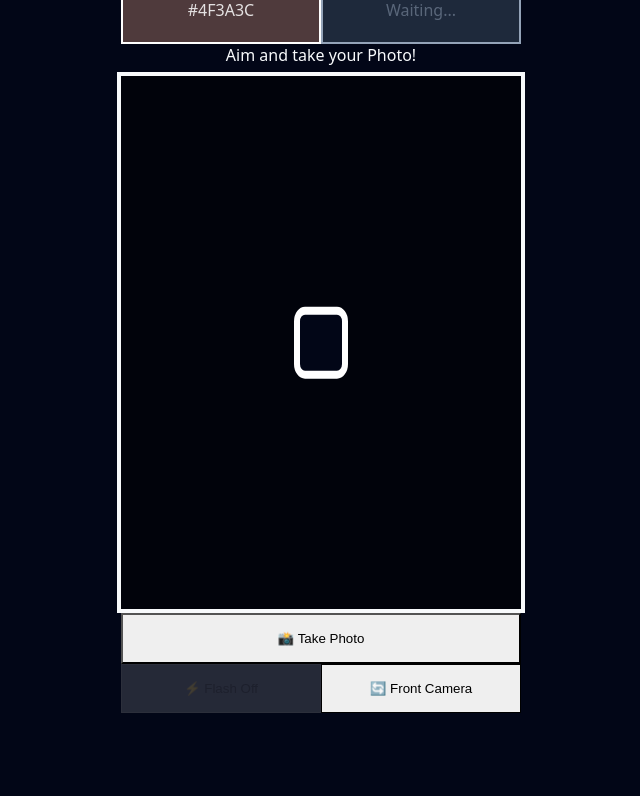
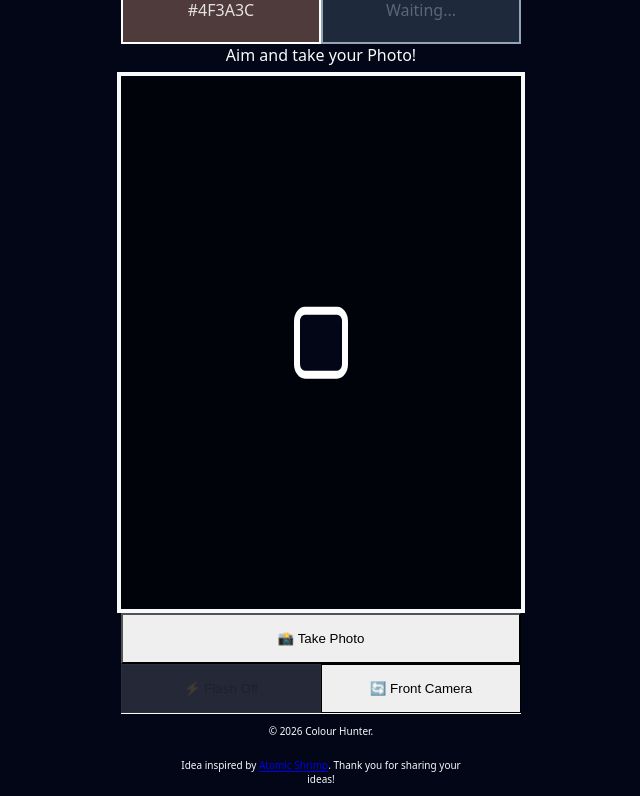
Before and after one commit to CoreyMaltby/colour-hunter, a Next.js app: page / in a window 1280 px wide. Shown: the part 348-1144 px from the top of the page, without its empty margins (319-959 px from the left). Before the commit the page ends 1061 px from the top, so only its background shows below. Built offline with nearby package versions, Linux system fonts and the light colour scheme; no server answers.

Commit message:
feat: added credits

```diff
--- a/src/app/page.tsx
+++ b/src/app/page.tsx
@@ -565,6 +565,15 @@ export default function Home() {
           )}
         </>
       )}
+
+      <footer className="w-full max-w-[400px] mt-12 mb-4 pt-6 border-t border-slate-800/50 flex flex-col items-center justify-center text-center">
+        <p className="text-[10px] text-slate-500 font-medium tracking-wide">
+          &copy; {new Date().getFullYear()} Colour Hunter.
+        </p>
+        <p className="text-[10px] text-slate-500 font-medium tracking-wide mt-1.5 leading-relaxed max-w-[280px]">
+          Idea inspired by <a href="https://www.youtube.com/watch?v=hwt6P425Fjc" target="_blank" rel="noopener noreferrer" className="text-blue-400 hover:text-blue-300 transition-colors underline underline-offset-2">Atomic Shrimp</a>. Thank you for sharing your ideas!
+        </p>
+      </footer>
     </main>
   );
 }
```
